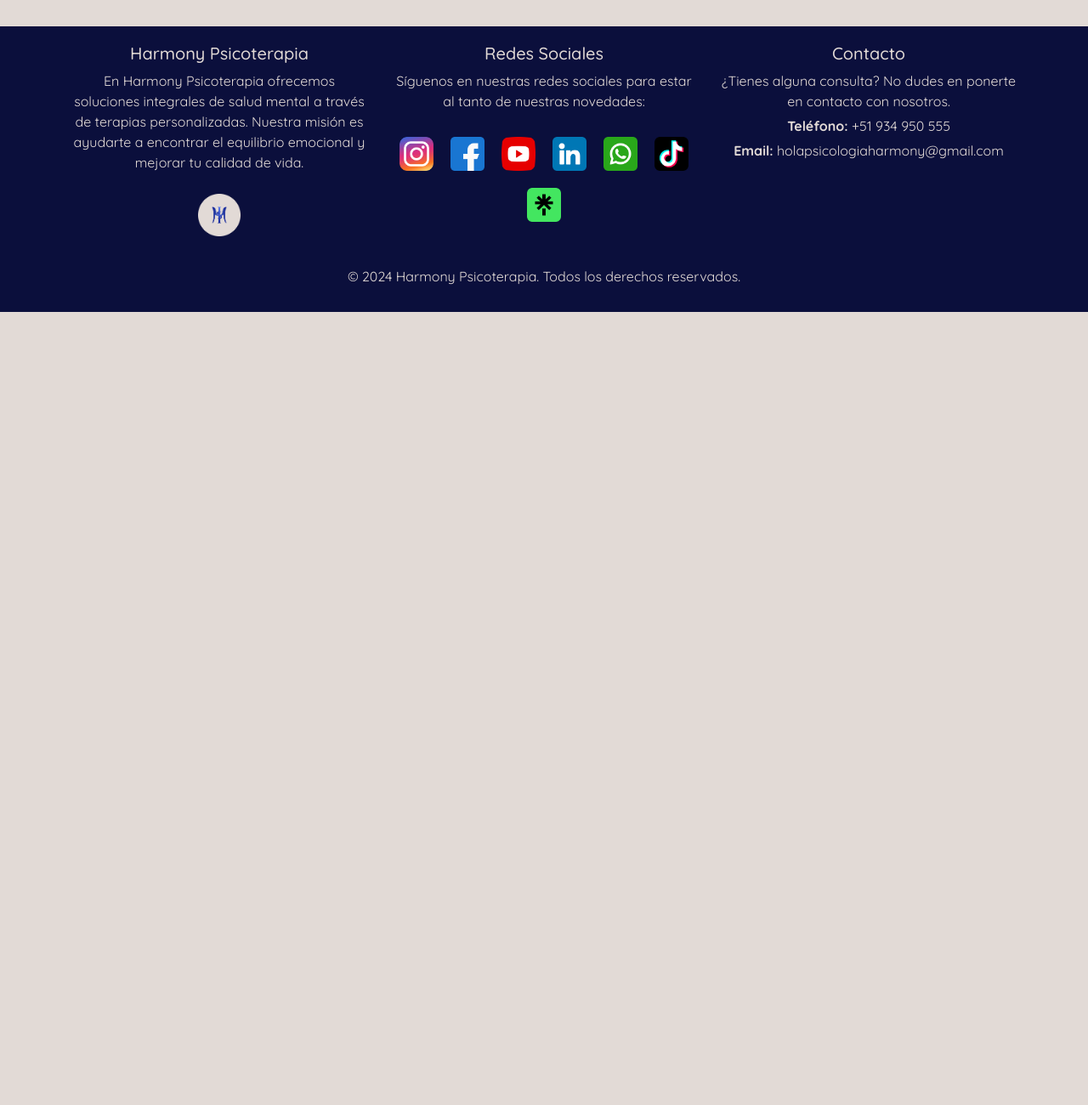
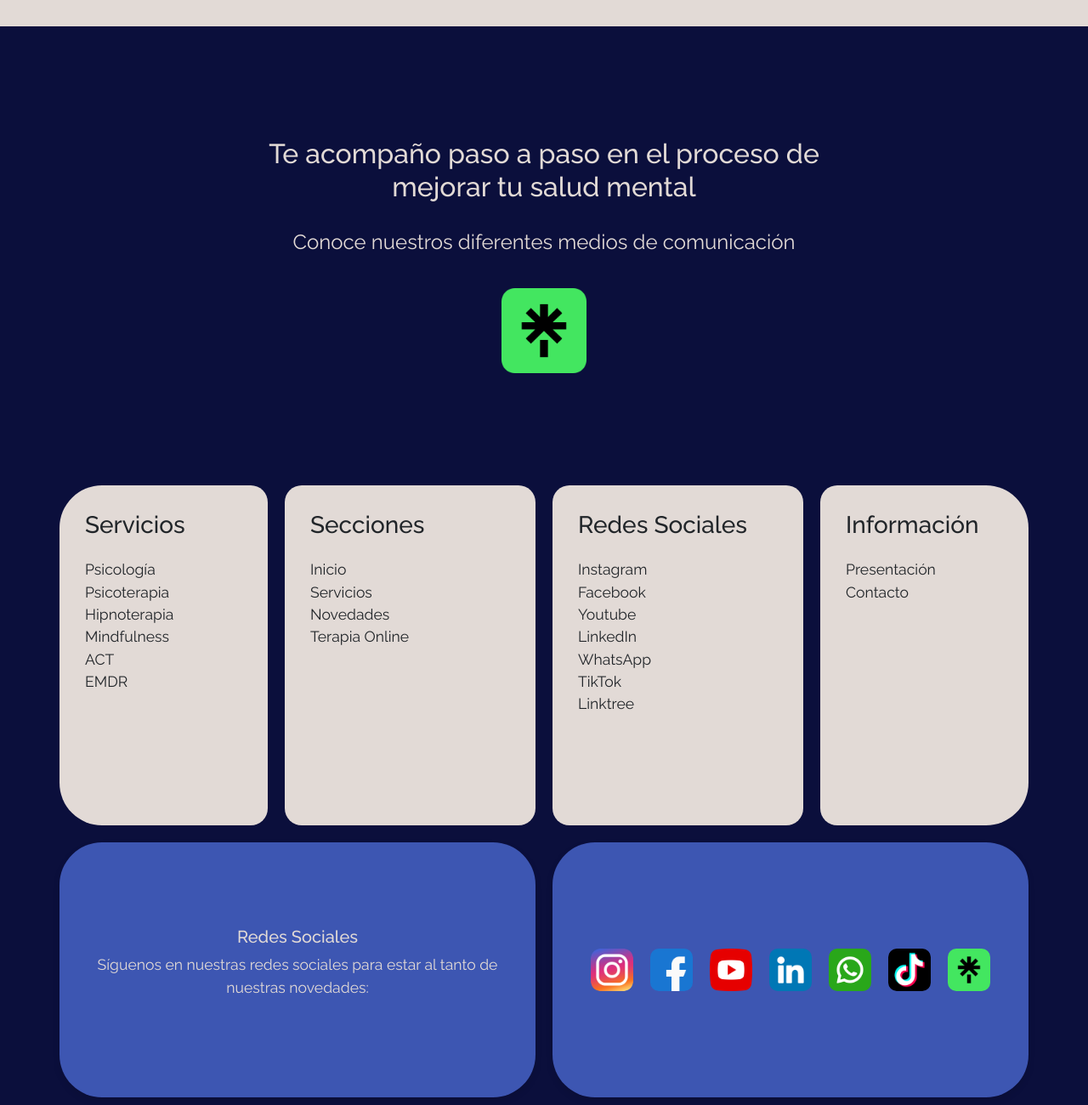
Before and after one commit to harmonyclinica/Harmony-Psicoterapia, a plain HTML site: page index.html in a window 1280 px wide. Shown: the part 1720-3020 px from the top of the page at 85% size. Before the commit the page ends 2087 px from the top, so only its background shows below. Drawn offline with nearby package versions, Linux system fonts and the light colour scheme.

Commit message:
Descripción de los cambios

```diff
--- a/css/OLDstyle.css
+++ b/css/OLDstyle.css
@@ -134,7 +134,7 @@ header {
     padding: 12px 20px; /* Aumenta el padding para más espacio */
     border-radius: 20px; /* Bordes redondeados */
     transition: background-color 0.3s ease, color 0.3s ease; /* Transiciones suaves */
-    margin: 5px 0; /* Reduce el margen entre items */
+    margin: 10px 0; /* Reduce el margen entre items */
 }
 
 .dropdown-menu .dropdown-item:hover {
@@ -227,95 +227,226 @@ aside {
     color: #555;
 }
 
-/* Footer */
-footer {
+footer{
     background-color: #0B0F3C;
-    color: #E2DAD6;
-    padding: 20px 0;
-    font-family: "Quicksand", sans-serif;
-    text-align: center;
+    font-family: "Raleway", sans-serif;
+    font-optical-sizing: auto;
+    font-style: normal;
 }
 
-footer .social-icons {
-    display: flex;
-    flex-wrap: wrap;
-    justify-content: center;
-    gap: 20px;
-    margin: 10px 0;
-    margin-top: 30px;
+.contenedorf {  display: grid;
+    grid-template-columns: 1fr 1fr 1fr 1fr;
+    grid-template-rows: 0.3fr 0.4fr 0.4fr 0.4fr 1fr;
+    gap: 0px 0px;
+    grid-auto-flow: row;
+    grid-template-areas:
+      "fop1 fop1 fop1 fop1"
+      "fop2 fop3 fop4 fop5"
+      "fop6 fop6 fop7 fop7"
+      "fop8 fop8 fop8 fop8"
+      "fop9 fop9 fop9 fop9";
+  }
+
+  .fop1 { grid-area: fop1; }
+
+  .fop2 { grid-area: fop2; }
+
+  .fop3 { grid-area: fop3; }
+
+  .fop4 { grid-area: fop4; }
+
+  .fop5 { grid-area: fop5; }
+
+  .fop6 { grid-area: fop6; }
+
+  .fop7 { grid-area: fop7; }
+
+  .fop8 { grid-area: fop8; }
+
+  .fop9 { grid-area: fop9; }
+
+  .fop1 {
+    display: flex; /* Habilitar flexbox */
+    flex-direction: column; /* Disponer los elementos en una columna (uno debajo del otro) */
+    justify-content: center; /* Centrar verticalmente */
+    align-items: center; /* Centrar horizontalmente */
+    font-size: 1.5rem;
+    text-align: center;
+    padding: 250px;
+    height: 200px;
+    gap: 20px; /* Añadir espacio entre los elementos */
+    color: #E2DAD6;
+
 }
 
-footer .social-icons a {
+/* Ajustes de los contenedores */
+.fop2, .fop3, .fop4, .fop5 {
+    background-color: #E2DAD6;
+    display: flex;
+    flex-direction: column;
+    justify-content: flex-start;
+    align-items: flex-start;
+    font-size: 1.1rem;
+    text-align: left;
+    gap: 15px; /* Aumentar espacio entre los elementos dentro de los contenedores */
+    padding: 30px; /* Aumentar padding dentro de los contenedores */
+    height: 400px; /* Permitir que la altura sea dinámica en lugar de fija */
+    list-style-type: none;
+    border-radius: 20px; /* Suavizar los bordes */
+}
+
+/* Estilos individuales para los bordes */
+.fop2 {
+    border-top-left-radius: 50px;
+    border-bottom-left-radius: 50px;
+    margin-left: 50px;
+}
+
+.fop5 {
+    border-top-right-radius: 50px;
+    border-bottom-right-radius: 50px;
+    margin-right: 50px;
+}
+
+/* Quitar los puntos y agregar espacio entre ítems de la lista */
+.fop2 ul, .fop3 ul, .fop4 ul, .fop5 ul {
+    list-style-type: none;
+    padding-left: 0;
+}
+
+.fop2 li, .fop3 li, .fop4 li, .fop5 li {
+    text-align: left;
+}
+
+/* Ajustes adicionales para mejorar la separación */
+.contenedorf {
+    gap: 20px; /* Espacio entre los contenedores de la cuadrícula */
+    padding: 20px; /* Aumentar el padding general */
+}
+
+/* Estilos comunes para fop6 y fop7 */
+.fop6, .fop7 {
+    background-color: #3D56B2;
+    color: #E2DAD6;
+    border-radius: 50px;
+    display: flex;
+    flex-direction: column;
+    justify-content: center;
+    align-items: center;
+    font-size: 1.1rem;
+    text-align: center;
+    padding: 30px;
+    box-shadow: 0 4px 8px rgba(0, 0, 0, 0.1);
+    transition: transform 0.3s ease, box-shadow 0.3s ease;
+    height: 300px;
+}
+
+/* Ajustes específicos para fop6 y fop7 */
+.fop6 {
+    border-top-left-radius: 50px;
+    border-bottom-left-radius: 50px;
+    margin-left: 50px;
+}
+
+.fop7 {
+    border-top-right-radius: 50px;
+    border-bottom-right-radius: 50px;
+    margin-right: 20px;
+    gap: 20px;
+    flex-wrap: wrap;
+    margin-right: 50px;
+}
+
+/* Estilos para los iconos de redes sociales */
+.redes-iconos {
+    display: flex;
+    justify-content: center;
+    align-items: center;
+    gap: 20px;
+    flex-wrap: wrap;
+}
+
+.redes-iconos a {
     transition: transform 0.3s ease;
 }
 
-footer .social-icons a:hover {
-    transform: scale(1.1); /* Efecto de agrandamiento al hacer hover */
+.redes-iconos a:hover {
+    transform: scale(1.1);
 }
 
-footer p {
-    margin: 5px 0;
+.redes-iconos img {
+    width: 50px;
+    height: auto;
+    border-radius: 10px; /* Si necesitas bordes redondeados */
 }
 
-footer .logofinal {
-    margin-top: 20px;
+
+.redes-iconos {
+    display: flex;
+    justify-content: center;
+    align-items: center;
+    gap: 20px; /* Espacio entre cada ícono */
+    flex-wrap: wrap; /* Permitir que los íconos se ajusten si son demasiados para una sola línea */
 }
 
-/* Grid Layout */
-.container {
-    display: grid;
-    grid-template-columns: 1fr 1fr 1fr;
-    grid-template-rows: 1fr 1.5fr 0.5fr;
-    gap: 30px 30px;
-    grid-template-areas:
-        "columna1 columna2 columna3"
-        "columna1 columna2 columna3"
-        "abajo1 abajo1 abajo1";
+.redes-iconos a {
+    transition: transform 0.3s ease-in-out;
 }
 
-.columna1 {
-    grid-area: columna1;
+.redes-iconos a:hover {
+    transform: scale(1.1); /* Un aumento menor en el hover */
 }
 
-.columna2 {
-    grid-area: columna2;
+.redes-iconos img {
+    width: 50px; /* Tamaño más pequeño para los íconos */
+    height: auto;
+    border-radius: 10px; /* Si quieres bordes redondeados */
 }
 
-.columna3 {
-    grid-area: columna3;
+.redes-iconos {
+    display: flex; /* Usar flexbox para alinear los iconos */
+    justify-content: center; /* Centrar horizontalmente */
+    align-items: center; /* Centrar verticalmente */
 }
 
-.abajo1 {
-    grid-area: abajo1;
+.redes-iconos a {
+    transition: transform 0.3s; /* Transición suave al hacer hover */
 }
 
-/* Responsive Design */
-@media (max-width: 767px) {
+.redes-iconos a:hover {
+    transform: scale(1.1); /* Aumentar tamaño al pasar el cursor */
+}
 
-    .container {  display: grid;
-        grid-template-columns: 1fr 1fr 1fr;
-        grid-template-rows: 1fr 1fr 1fr 1fr;
-        gap: 30px 30px;
-        grid-auto-flow: row;
-        grid-template-areas:
-          "columna1 columna1 columna1"
-          "columna2 columna2 columna2"
-          "columna3 columna3 columna3"
-          "abajo1 abajo1 abajo1";
-      }
+.redes-iconos img {
+    width: 50px; /* Aumentar el tamaño de los iconos */
+    height: auto; /* Mantener proporciones */
+}
 
-      .columna1 { grid-area: columna1; }
+.fop8{
+    border-top-right-radius: 50px;
+    border-bottom-right-radius: 50px;
+    border-top-left-radius: 50px;
+    border-bottom-left-radius: 50px;
+    background-color: #E2DAD6;
+    margin-right: 50px;
+    margin-left: 50px;
+    display: flex; /* Habilitar flexbox */
+    flex-direction: column; /* Disponer los elementos en una columna (uno debajo del otro) */
+    justify-content: center; /* Centrar verticalmente */
+    align-items: center; /* Centrar horizontalmente */
+    text-align: center;
+    height: 300px;
+}
 
-      .columna2 { grid-area: columna2; }
-
-      .columna3 { grid-area: columna3; }
-
-      .abajo1 { grid-area: abajo1; }
-
-      .container {
-        display: grid;
-        grid-template-columns: 1fr; /* Una sola columna en pantallas pequeñas */
-        grid-template-rows: auto; /* Las filas se ajustan automáticamente */
-        gap: 20px; /* Espacio entre elementos */
-    }
+.fop9{
+    display: flex; /* Habilitar flexbox */
+    flex-direction: column; /* Disponer los elementos en una columna (uno debajo del otro) */
+    justify-content: center; /* Centrar verticalmente */
+    align-items: center; /* Centrar horizontalmente */
+    font-size: 1.5rem;
+    text-align: center;
+    padding: 100px;
+    gap: 20px; /* Añadir espacio entre los elementos */
+    font-size: 1rem;
+    color: white;
 }
--- a/index.html
+++ b/index.html
@@ -103,51 +103,111 @@
         </div>
     </main>
     <footer>
-        <div class="container">
-            <div class="columna1">
-                <h5>Harmony Psicoterapia</h5>
-                <p>En Harmony Psicoterapia ofrecemos soluciones integrales de salud mental a través de terapias personalizadas. Nuestra misión es ayudarte a encontrar el equilibrio emocional y mejorar tu calidad de vida.</p>
-                <a href="./index.html">
-                    <img src="./img/fondo logo t.png" alt="Harmony Psicoterapia Logo" width="50" class="logofinal">
-                </a>
+        <div class="contenedorf">
+            <div class="fop1">
+                <h2 class="textfinal">
+                    Te acompaño paso a paso en el proceso de mejorar tu salud mental
+                </h2>
+                <p>
+                    Conoce nuestros diferentes medios de comunicación
+                </p>
+                <img src="./img/image.png" width="100px" alt="">
             </div>
-            <div class="columna2">
+            <div class="fop2">
+                <h3>
+                    Servicios
+                </h3>
+                <ul>
+                    <li>Psicología</li>
+                    <li>Psicoterapia</li>
+                    <li>Hipnoterapia</li>
+                    <li>Mindfulness</li>
+                    <li>ACT</li>
+                    <li>EMDR</li>
+                </ul>
+            </div>
+            <div class="fop3">
+                <h3>
+                    Secciones
+                </h3>
+                <ul>
+                    <li>Inicio</li>
+                    <li>Servicios</li>
+                    <li>Novedades</li>
+                    <li>Terapia Online</li>
+                </ul>
+            </div>
+            <div class="fop4">
+                <h3>
+                    Redes Sociales
+                </h3>
+                <ul>
+                    <li>Instagram</li>
+                    <li>Facebook</li>
+                    <li>Youtube</li>
+                    <li>LinkedIn</li>
+                    <li>WhatsApp</li>
+                    <li>TikTok</li>
+                    <li>Linktree</li>
+                </ul>
+            </div>
+            <div class="fop5">
+                <h3>
+                    Información
+                </h3>
+                <ul>
+                    <li>Presentación</li>
+                    <li>Contacto</li>
+                </ul>
+            </div>
+            <div class="fop6">
                 <h5>Redes Sociales</h5>
                 <p>Síguenos en nuestras redes sociales para estar al tanto de nuestras novedades:</p>
-                <div class="social-icons">
+            </div>
+            <div class="fop7">
+                <div class="redes-iconos">
                     <a href="https://www.instagram.com/harmonypsicoterapia/" target="_blank">
-                        <img src="./img/Instagram_icon.png.png" alt="Instagram" width="40">
+                        <img src="./img/Instagram_icon.png.png" alt="Instagram">
                     </a>
                     <a href="https://www.facebook.com/people/Harmony-Psicoterapia/61565618699899/" target="_blank">
-                        <img src="./img/Facebook-logo-blue-circle-large-transparent-png.png" alt="Facebook" width="40">
+                        <img src="./img/Facebook-logo-blue-circle-large-transparent-png.png" alt="Facebook">
                     </a>
                     <a href="https://www.youtube.com/@HarmonyPsicoterapia" target="_blank">
-                        <img src="./img/youtube.png" alt="YouTube" width="40">
+                        <img src="./img/youtube.png" alt="YouTube">
                     </a>
                     <a href="https://www.linkedin.com/in/harmony-psicoterapia-384292328/" target="_blank">
-                        <img src="./img/linkedin.png" alt="LinkedIn" width="40">
+                        <img src="./img/linkedin.png" alt="LinkedIn">
                     </a>
                     <a href="https://wa.me/934950555" target="_blank">
-                        <img src="./img/WhatsApp_icon.png" alt="WhatsApp" width="40">
+                        <img src="./img/WhatsApp_icon.png" alt="WhatsApp">
                     </a>
                     <a href="https://www.tiktok.com/@harmonypsicoterapia" target="_blank">
-                        <img src="./img/pngwing.com.png" alt="TikTok" width="40">
+                        <img src="./img/pngwing.com.png" alt="TikTok">
                     </a>
                     <a href="https://linktr.ee/harmonypsicoterapia" target="_blank">
-                        <img src="./img/image.png" alt="Linktree" width="40">
+                        <img src="./img/image.png" alt="Linktree">
                     </a>
                 </div>
             </div>
-            <div class="columna3">
-                <h5>Contacto</h5>
-                <p>¿Tienes alguna consulta? No dudes en ponerte en contacto con nosotros.</p>
-                <p><strong>Teléfono:</strong> +51 934 950 555</p>
-                <p><strong>Email:</strong> holapsicologiaharmony@gmail.com</p>
+
+
+            <div class="fop8">
+                <h2 class="titulohp">
+                    Harmony Psicoterapia
+                </h2>
             </div>
-            <div class="abajo1">
-                <p>&copy; 2024 Harmony Psicoterapia. Todos los derechos reservados.</p>
+            <div class="fop9">
+                <img src="./img/fondo logo t.png" width="100px" alt="">
+                <p>
+                    En Harmony Psicoterapia ofrecemos soluciones integrales de salud mental a través de terapias personalizadas. Nuestra misión es ayudarte a encontrar el equilibrio emocional y mejorar tu calidad de vida.
+                </p>
+                <p>
+                    ¿Tienes alguna consulta? No dudes en ponerte en contacto con nosotros al +51 934 950 555
+                </p>
+                <p>
+                    © 2024 Harmony Psicoterapia. Todos los derechos reservados.
+                </p>
             </div>
-        </div>
     </footer>
     <script src="https://cdn.jsdelivr.net/npm/bootstrap@5.3.3/dist/js/bootstrap.bundle.min.js" integrity="sha384-YvpcrYf0tY3lHB60NNkmXc5s9fDVZLESaAA55NDzOxhy9GkcIdslK1eN7N6jIeHz" crossorigin="anonymous"></script>
 </body>
```
